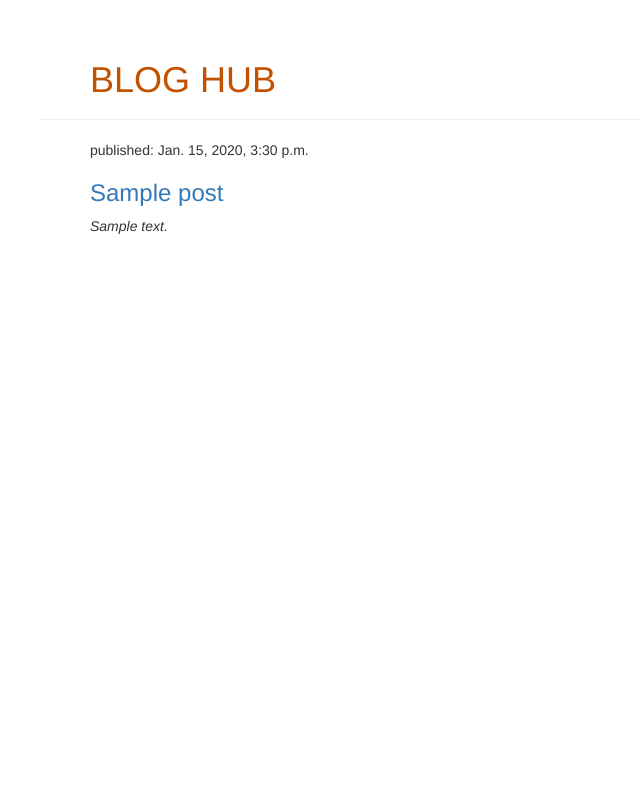
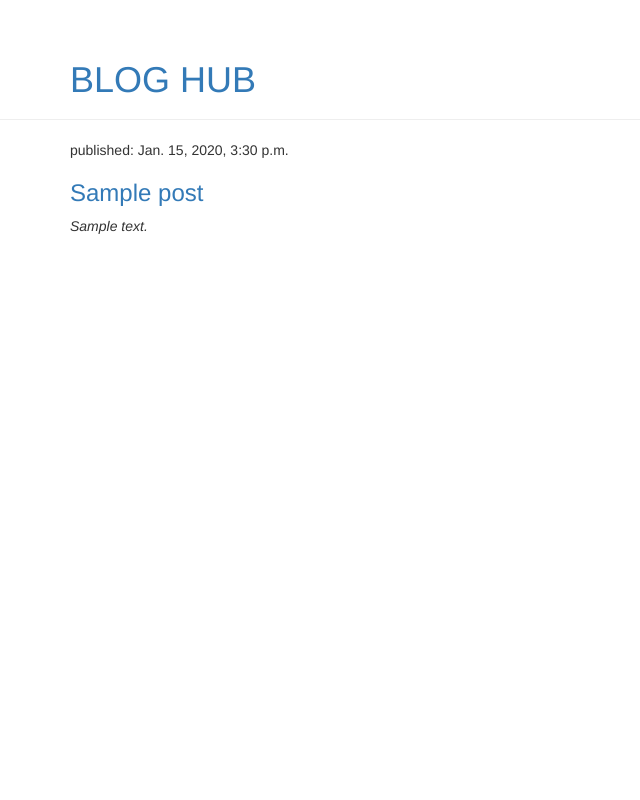
Before and after one commit to Shruti1604/my-first-blog, a Django app: template blog/templates/blog/post_list.html in a window 1280 px wide. Shown: the whole page, without its empty margins (0-640 px from the left). Run offline with Django 3.2, Linux system fonts and the light colour scheme; the template is opened without the code that fills it: values that come from a table or form of the project are taken from there, others are empty; tables that the repository leaves empty hold one stand-in row (values such as "Sample post"); some libraries are stand-ins or nearby versions.

Commit message:
Changed the HTML for the site

```diff
--- a/blog/static/css/blog.css
+++ b/blog/static/css/blog.css
@@ -1,6 +1,4 @@
-h1 a, h2 a {
-    color: #C25100;
+#name
+{
+  color: black;
 }
-body {
-    padding-left: 40px;
-}
--- a/blog/templates/blog/base.html
+++ b/blog/templates/blog/base.html
@@ -8,7 +8,7 @@
     </head>
     <body>
     <div class="page-header">
-      <div class="content container" class"jumbotron" color:"black">
+      <div class="content container" class"jumbotron" id="name">
         <div class="row">
             <div class="col-md-8">
         <strong><h1><a href="/">BLOG HUB</a></h1></strong>
```
